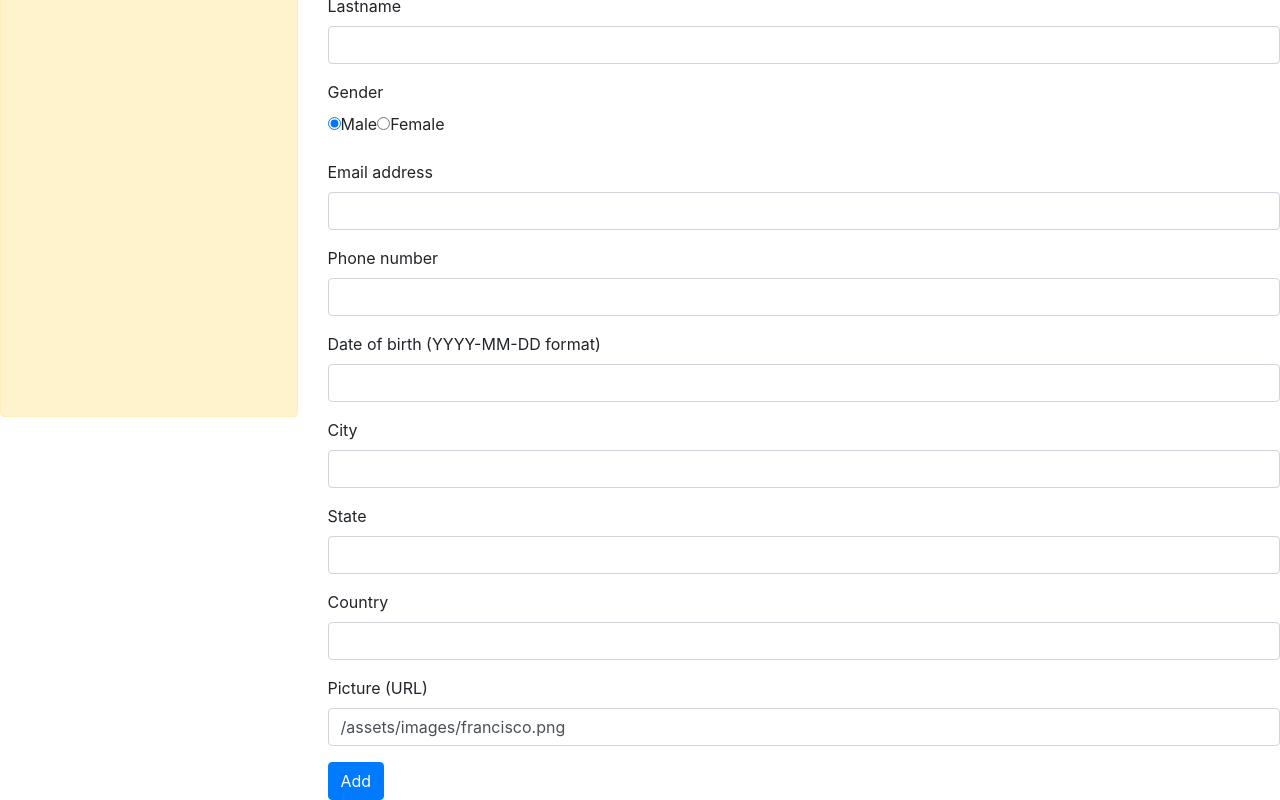
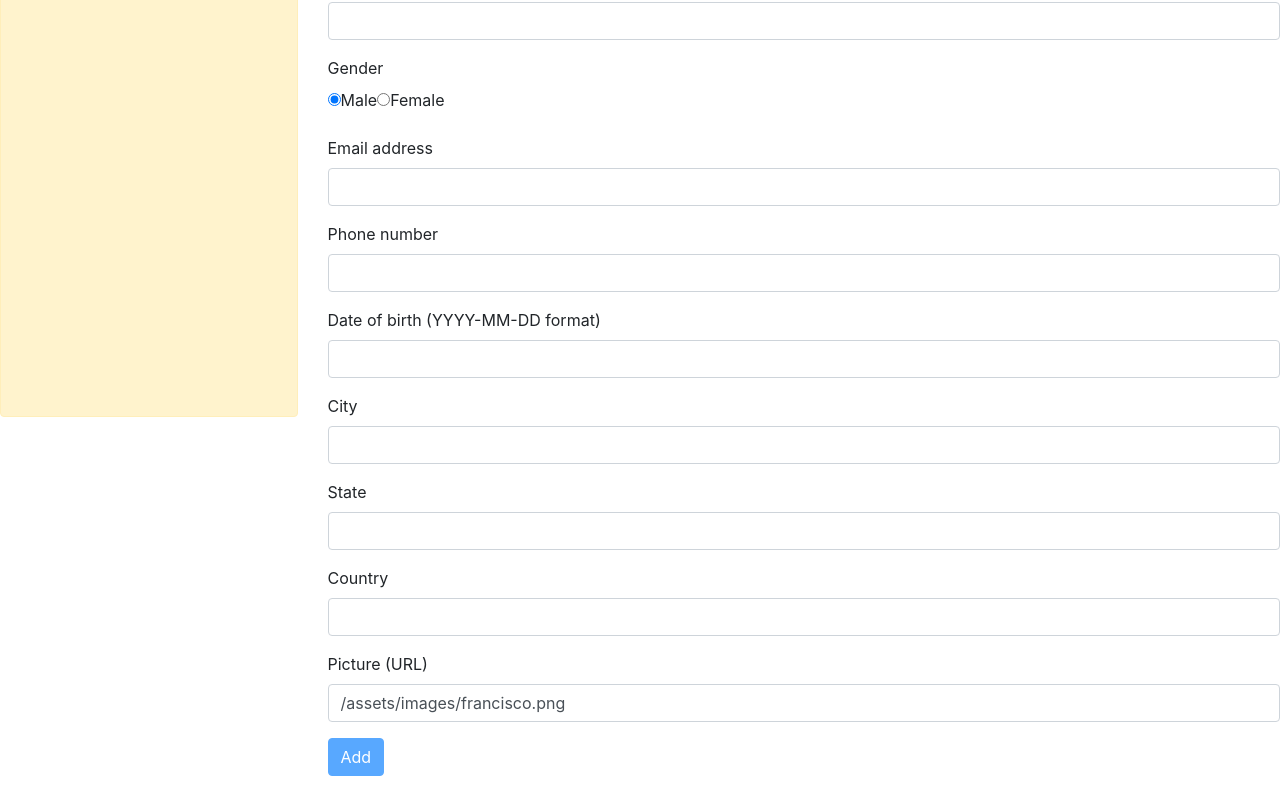
Before and after one commit to franciscovaz/phonebook-app, an Angular app: page /add-contact in a window 1280 px wide. Shown: the part 311-1111 px from the top of the page. After the commit the page ends 1087 px from the top, so only its background shows below. Built offline with nearby package versions, Linux system fonts and the light colour scheme.

Commit message:
first form validation

```diff
--- a/src/app/components/add-contact/add-contact.component.html
+++ b/src/app/components/add-contact/add-contact.component.html
@@ -1,13 +1,12 @@
 <h3>Add new contact details</h3>
 <hr>
 
-{{ contact | json }}
-
-<form class="form">
+<form class="form" #f1="ngForm">
 
   <div class="form-group">
     <label for="firstname">Firstname</label>
-    <input type="text" id="firstname" class="form-control" name="firstname" [(ngModel)]="contact.firstname">
+    <input type="text" id="firstname" class="form-control" name="firstname" [(ngModel)]="contact.firstname" required
+      minlength="3" maxlength="15" #firstname="ngModel">
   </div>
 
   <div class="form-group">
@@ -56,6 +55,6 @@
     <input type="text" id="picture" class="form-control" name="picture" [(ngModel)]="contact.picture">
   </div>
 
-  <button class="btn btn-primary" (click)="addContact()">Add</button>
+  <button class="btn btn-primary" [disabled]="f1.invalid" (click)="addContact()">Add</button>
 
 </form>
```
